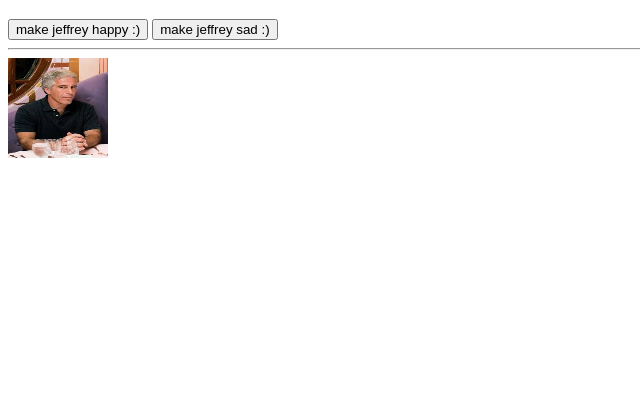
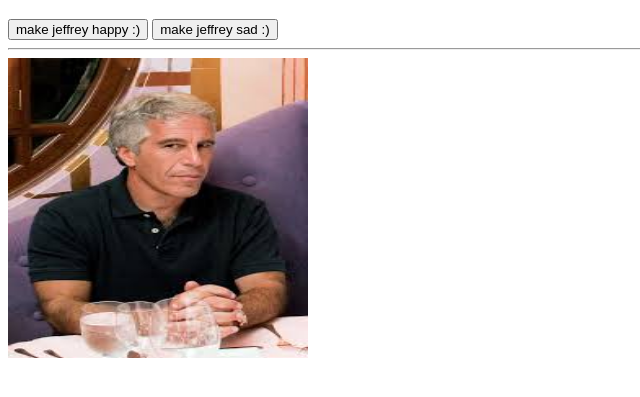
Before and after one commit to ulyboy/web1, a plain HTML site: page index.html in a window 1280 px wide. Shown: the part 61-458 px from the top of the page, without its empty margins (0-640 px from the left). Drawn offline with Linux system fonts and the light colour scheme.

Commit message:
Add files via upload

```diff
--- a/index.html
+++ b/index.html
@@ -9,6 +9,6 @@
 		<button onclick="document.getElementById('myImage').src='images/sad_jeff.avif'">
 			make jeffrey sad :)</button>
 		<hr>
-		<img id="myImage" src="images/normal_jeff.jpg" width="100px" height="100px">
+		<img id="myImage" src="images/normal_jeff.jpg" width="300px" height="300px">
 	</body>
 </html>
```
